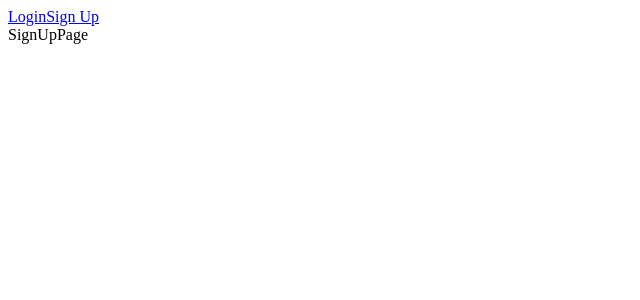
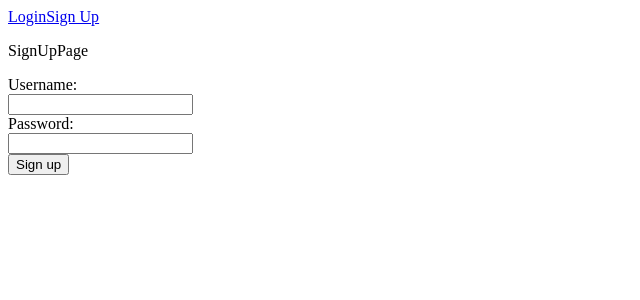
Before and after one commit to Project-Green-Thumb/green-thumb, a React app: page /signUp in a window 1280 px wide. Shown: the top 300 px of the page, without its empty margins (0-640 px from the left). Built offline with nearby package versions, Linux system fonts and the light colour scheme.

Commit message:
Adds basic login and sign up pages

```diff
--- a/client/components/LoginForm.jsx
+++ b/client/components/LoginForm.jsx
@@ -1,9 +1,22 @@
-import React from 'react'
+import React from 'react';
 
 const LoginForm = () => {
   return (
-    <div>LoginForm</div>
-  )
-}
+    <div id='login-form-container'>
+      <form id='login-form' className='auth-form'>
+        <label htmlFor='username'>Username:</label>
+        <br></br>
+        <input type='text' id='username' name='username'></input>
+        <br></br>
+        <label htmlFor='password'>Password:</label>
+        <br></br>
+        <input type='password' id='password' name='password'></input>
+        <br></br>
+        {/* <input type='submit'>Log in</input> */}
+        <input type='submit' value='Log in' id='login-button' />
+      </form>
+    </div>
+  );
+};
 
-export default LoginForm
+export default LoginForm;
--- a/client/components/SignUpForm.jsx
+++ b/client/components/SignUpForm.jsx
@@ -2,7 +2,20 @@ import React from 'react'
 
 const SignUpForm = () => {
   return (
-    <div>SignUpForm</div>
+    <div id='signUp-form-container'>
+    <form id='signUp-form' className='auth-form'>
+      <label htmlFor='username'>Username:</label>
+      <br></br>
+      <input type='text' id='username' name='username'></input>
+      <br></br>
+      <label htmlFor='password'>Password:</label>
+      <br></br>
+      <input type='password' id='password' name='password'></input>
+      <br></br>
+      {/* <input type='submit'>Log in</input> */}
+      <input type='submit' value='Sign up' id='signUp-button' />
+    </form>
+  </div>
   )
 }
 
--- a/client/pages/LoginPage.jsx
+++ b/client/pages/LoginPage.jsx
@@ -1,8 +1,12 @@
 import React from 'react'
+import LoginForm from '../components/LoginForm'
 
 const LoginPage = () => {
   return (
-    <div>LoginPage</div>
+    <div>
+      <p>LoginPage</p>
+      <LoginForm />
+    </div>
   )
 }
 
--- a/client/pages/SignUpPage.jsx
+++ b/client/pages/SignUpPage.jsx
@@ -1,9 +1,13 @@
-import React from 'react'
+import React from 'react';
+import SignUpForm from '../components/SignUpForm';
 
 const SignUpPage = () => {
   return (
-    <div>SignUpPage</div>
-  )
-}
+    <div>
+      <p>SignUpPage</p>
+      <SignUpForm />
+    </div>
+  );
+};
 
-export default SignUpPage
+export default SignUpPage;
```
